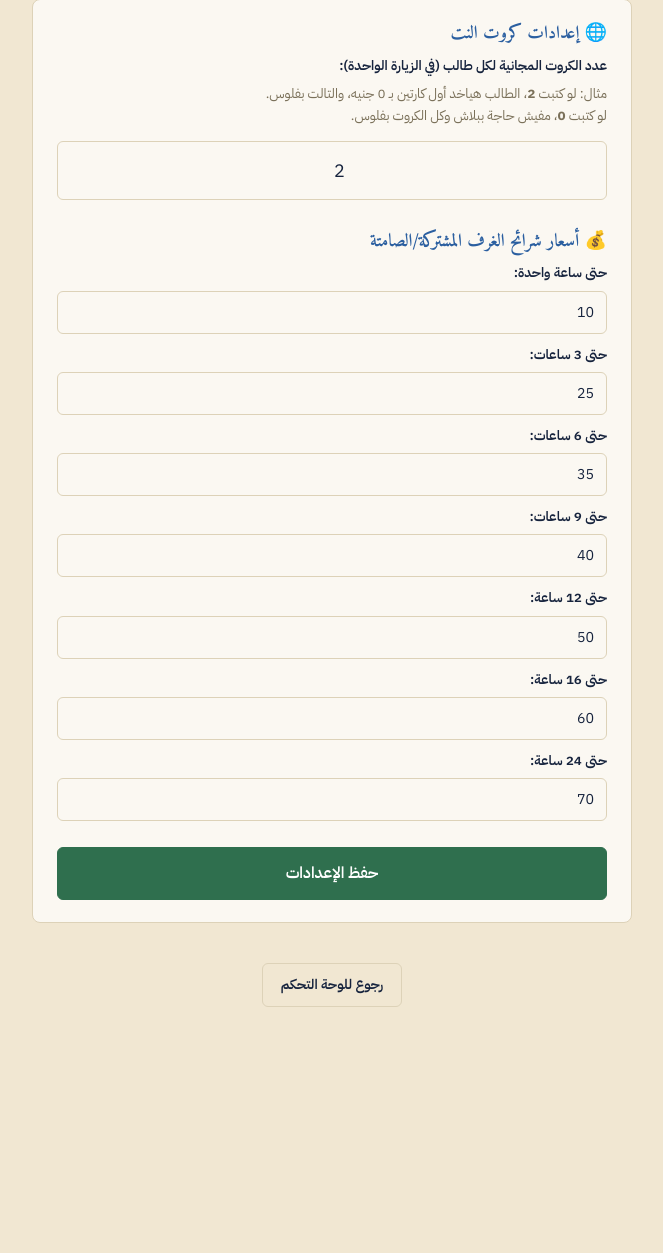
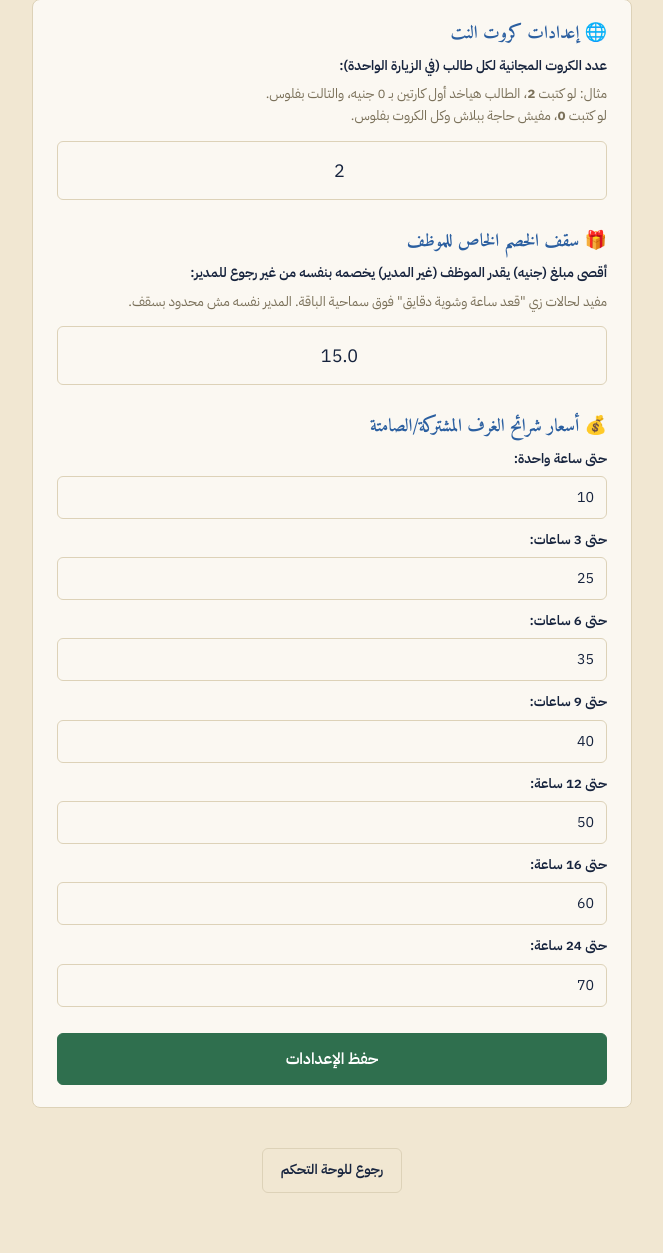
Before and after one commit to abdelati88/workspace-system-v1, a Flask app: page /manage_settings in a window 1280 px wide. Shown: the part 164-1417 px from the top of the page, without its empty margins (308-971 px from the left). Before the commit the page ends 1171 px from the top, so only its background shows below. Run offline with Flask 3, Linux system fonts and the light colour scheme; the visitor is signed in with stand-in values (Sample User, id 1); data comes from the database, SQL or seed files in the repository.

Commit message:
Widen hourly tier grace period and let employees apply a capped courtesy discount
The 1-hour/3-hour/etc pricing tiers only allowed 3 minutes of grace before
jumping to the next (much more expensive) tier, e.g. a 1h10m sit was billed
as a full 3-hour package. Widened grace to 15 minutes per tier.

The manual "courtesy discount" was made manager-only in an earlier security
fix (any employee could previously grant an unlimited, unvalidated discount).
That turned out to be the tool staff used daily to smooth over the tier
rounding above, so employees now get it back but capped at a manager-
configurable amount (Settings.employee_discount_cap, default 15 EGP,
editable from Manage Settings). Managers remain uncapped. The invoice
preview now applies the same cap as confirm_payment so what an employee
sees matches what actually gets charged.

Co-Authored-By: Claude Sonnet 5 <noreply@anthropic.com>

```diff
--- a/app.py
+++ b/app.py
@@ -150,6 +150,7 @@ def run_startup_migrations():
         )
     """)
     c.execute("INSERT OR IGNORE INTO Settings (setting_key, setting_value) VALUES ('internet_free_limit', '2')")
+    c.execute("INSERT OR IGNORE INTO Settings (setting_key, setting_value) VALUES ('employee_discount_cap', '15')")
 
     conn.commit()
     conn.close()
@@ -242,13 +243,15 @@ def calculate_dynamic_cost(hours, room_name, hourly_rate):
         conn.close()
 
         # ترتيب الشرائح: (الحد الأقصى للساعات بسماحية 3 دقايق, مفتاح السعر)
+        # سماحية 15 دقيقة (0.25 ساعة) بعد كل باقة قبل ما يقفز للباقة اللي بعدها
+        GRACE_PERIOD = 0.25
         TIERS = [
-            (1.05,  'tier_price_1h'),
-            (3.05,  'tier_price_3h'),
-            (6.05,  'tier_price_6h'),
-            (9.05,  'tier_price_9h'),
-            (12.05, 'tier_price_12h'),
-            (16.05, 'tier_price_16h'),
+            (1  + GRACE_PERIOD, 'tier_price_1h'),
+            (3  + GRACE_PERIOD, 'tier_price_3h'),
+            (6  + GRACE_PERIOD, 'tier_price_6h'),
+            (9  + GRACE_PERIOD, 'tier_price_9h'),
+            (12 + GRACE_PERIOD, 'tier_price_12h'),
+            (16 + GRACE_PERIOD, 'tier_price_16h'),
         ]
 
         for limit, key in TIERS:
@@ -879,6 +882,13 @@ def show_invoice(visit_id):
             manual_discount_amount = manual_disc_value
         manual_discount_amount = min(manual_discount_amount, time_cost) # لا يتجاوز تكلفة الوقت
 
+        # الموظف (غير المدير) محدود بسقف الخصم من الإعدادات؛ نفس السقف المطبق فعلياً عند الدفع
+        if session.get('role') != 'manager':
+            c.execute("SELECT setting_value FROM Settings WHERE setting_key='employee_discount_cap'")
+            cap_row_preview = c.fetchone()
+            cap_preview = float(cap_row_preview['setting_value']) if cap_row_preview else 15.0
+            manual_discount_amount = min(manual_discount_amount, cap_preview)
+
     # هنا هنمرر المبلغ النهائي المحسوب وليس القيمة الأصلية
     # عشان نعرف نعرضه صح في الفاتورة لو طلب نسبة
     manual_discount_display = manual_discount_amount
@@ -911,6 +921,10 @@ def show_invoice(visit_id):
                 discount_info = {"code": cp['code'], "amount": min(disc_val, time_cost)}
                 flash("تم تطبيق الكوبون", "success")
 
+    c.execute("SELECT setting_value FROM Settings WHERE setting_key='employee_discount_cap'")
+    cap_row = c.fetchone()
+    employee_discount_cap = float(cap_row['setting_value']) if cap_row else 15.0
+
     conn.close()
 
     # د. الجمع النهائي للخصومات (كوبون + يدوي)
@@ -942,7 +956,8 @@ def show_invoice(visit_id):
                            # تمرير نوع وقيمة الخصم اليدوي الأصلية للعرض في الفورم لو كان موجود
                            manual_disc_type=manual_disc_type,
                            manual_disc_value=manual_disc_value,
-                           active_sub=active_sub)
+                           active_sub=active_sub,
+                           employee_discount_cap=employee_discount_cap)
 @app.route("/apply_coupon/<int:visit_id>", methods=['POST'])
 def apply_coupon(visit_id):
     if 'user_id' not in session: return redirect(url_for('login'))
@@ -977,10 +992,16 @@ def confirm_payment(visit_id):
         manual_disc_value = float(request.form.get('manual_disc_value', 0))
     except ValueError:
         manual_disc_value = 0
-    # الخصم الخاص صلاحية مدير فقط، حتى لو اتبعتت قيمة في الطلب من غير المدير
+    manual_disc_value = max(0, manual_disc_value)
+    # سقف الخصم الخاص للموظف (غير المدير) - بييجي من الإعدادات، والمدير من غير سقف
+    employee_discount_cap = None
     if session.get('role') != 'manager':
-        manual_disc_value = 0
-    manual_disc_value = max(0, manual_disc_value)
+        settings_conn = get_db()
+        settings_row = settings_conn.execute(
+            "SELECT setting_value FROM Settings WHERE setting_key='employee_discount_cap'"
+        ).fetchone()
+        settings_conn.close()
+        employee_discount_cap = float(settings_row['setting_value']) if settings_row else 15.0
 
     conn = get_db()
     c = conn.cursor()
@@ -1059,6 +1080,9 @@ def confirm_payment(visit_id):
             else:
                 manual_disc = manual_disc_value
             manual_disc = min(manual_disc, remaining_for_manual)
+            # الموظف (غير المدير) محدود بسقف الخصم من الإعدادات؛ المدير بلا سقف
+            if employee_discount_cap is not None:
+                manual_disc = min(manual_disc, employee_discount_cap)
         else:
             manual_disc = 0
         final_discount += manual_disc
@@ -1566,6 +1590,10 @@ def manage_settings():
         new_limit = request.form.get('internet_free_limit', '2')
         c.execute("REPLACE INTO Settings (setting_key, setting_value) VALUES ('internet_free_limit', ?)", (new_limit,))
 
+        # --- حفظ سقف الخصم الخاص اللي يقدر الموظف (غير المدير) يعمله من غير رجوع للمدير ---
+        new_cap = request.form.get('employee_discount_cap', '15')
+        c.execute("REPLACE INTO Settings (setting_key, setting_value) VALUES ('employee_discount_cap', ?)", (new_cap,))
+
         # --- حفظ أسعار الشرائح ---
         for key in TIER_KEYS:
             value = request.form.get(key)
@@ -1580,6 +1608,11 @@ def manage_settings():
     c.execute("SELECT setting_value FROM Settings WHERE setting_key='internet_free_limit'")
     row = c.fetchone()
     current_limit = int(row['setting_value']) if row else 2
+
+    # سقف الخصم الخاص للموظف
+    c.execute("SELECT setting_value FROM Settings WHERE setting_key='employee_discount_cap'")
+    row = c.fetchone()
+    employee_discount_cap = float(row['setting_value']) if row else 15.0
 
     # أسعار الشرائح
     tier_prices = {}
@@ -1589,7 +1622,8 @@ def manage_settings():
         tier_prices[key] = float(row['setting_value']) if row else default
 
     conn.close()
-    return render_template('manage_settings.html', current_limit=current_limit, tier_prices=tier_prices)
+    return render_template('manage_settings.html', current_limit=current_limit,
+                           employee_discount_cap=employee_discount_cap, tier_prices=tier_prices)
 
 @app.route("/manage_students")
 def manage_students():
@@ -1880,9 +1914,7 @@ def clean_duplicates():
 # (3) دالة استقبال الخصم اليدوي
 @app.route("/apply_manual_discount/<int:visit_id>", methods=['POST'])
 def apply_manual_discount(visit_id):
-    if session.get('role') != 'manager':
-        flash("الخصم الخاص متاح للمدير فقط.", "error")
-        return redirect(url_for('show_invoice', visit_id=visit_id))
+    if 'user_id' not in session: return redirect(url_for('login'))
 
     # بناخد النوع (نسبة ولا مبلغ) والقيمة
     m_type = request.form.get('manual_type', 'fixed')
--- a/setup_database.py
+++ b/setup_database.py
@@ -260,6 +260,7 @@ def create_database():
     );
     """)
     c.execute("INSERT OR IGNORE INTO Settings (setting_key, setting_value) VALUES ('internet_free_limit', '2')")
+    c.execute("INSERT OR IGNORE INTO Settings (setting_key, setting_value) VALUES ('employee_discount_cap', '15')")
 
     print("🎉 تم إنشاء هيكل قاعدة البيانات بالكامل (شامل جميع التحديثات)!")
     conn.commit()
--- a/templates/manage_settings.html
+++ b/templates/manage_settings.html
@@ -18,6 +18,18 @@
                 <input type="number" id="internet_limit" name="internet_free_limit"
                        value="{{ current_limit }}"
                        min="0" required
+                       style="text-align: center; font-size: 18px; padding: 15px;">
+            </div>
+
+            <h3 style="margin-top: 30px; color: var(--blue);">🎁 سقف الخصم الخاص للموظف</h3>
+            <div class="form-group">
+                <label for="employee_discount_cap">أقصى مبلغ (جنيه) يقدر الموظف (غير المدير) يخصمه بنفسه من غير رجوع للمدير:</label>
+                <p style="color: var(--muted); font-size: 0.9em; margin-top: 5px;">
+                    مفيد لحالات زي "قعد ساعة وشوية دقايق" فوق سماحية الباقة. المدير نفسه مش محدود بسقف.
+                </p>
+                <input type="number" id="employee_discount_cap" name="employee_discount_cap"
+                       value="{{ employee_discount_cap }}"
+                       min="0" step="0.5" required
                        style="text-align: center; font-size: 18px; padding: 15px;">
             </div>
 
```
Also changed, not shown: templates/invoice.html (+5 -3 lines).
